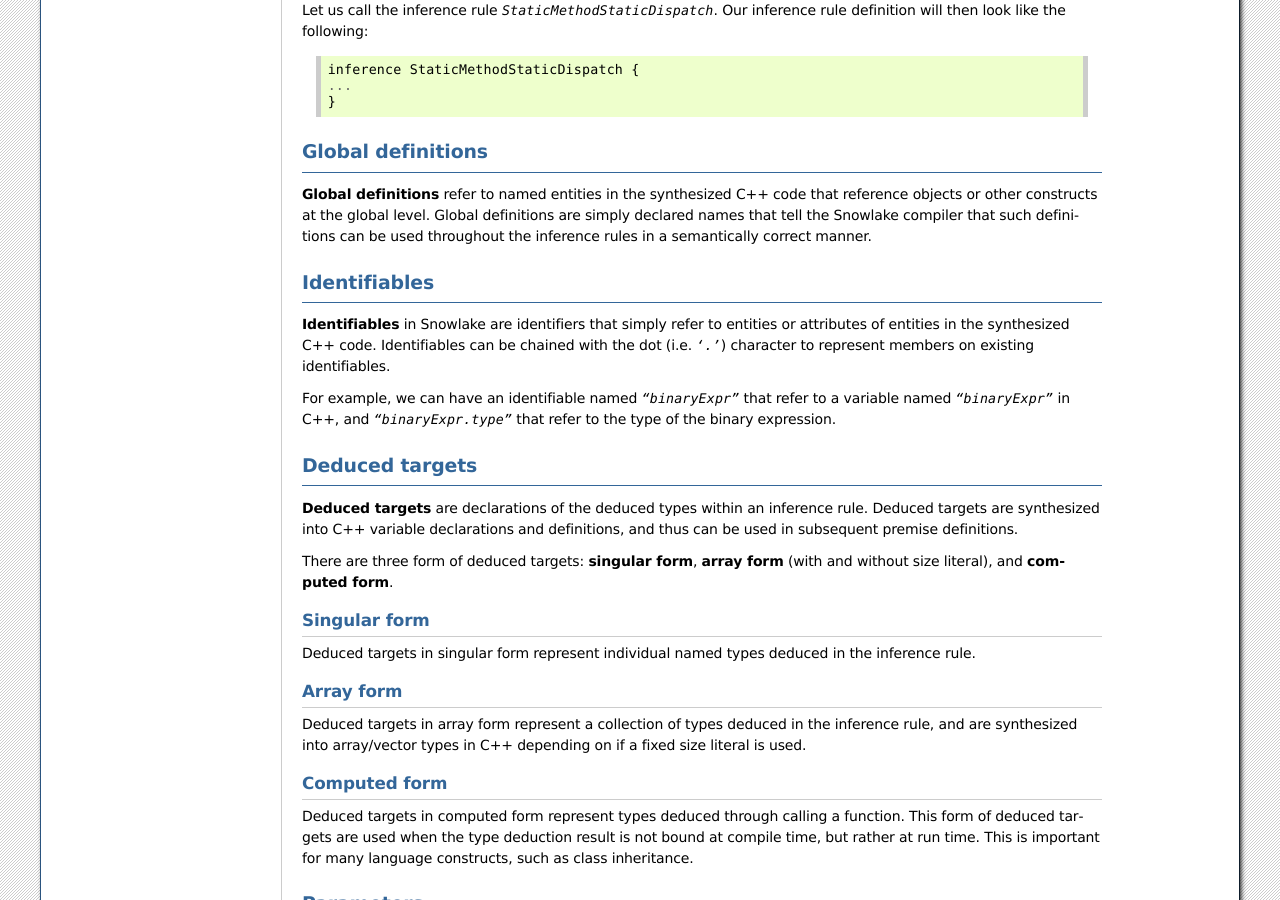
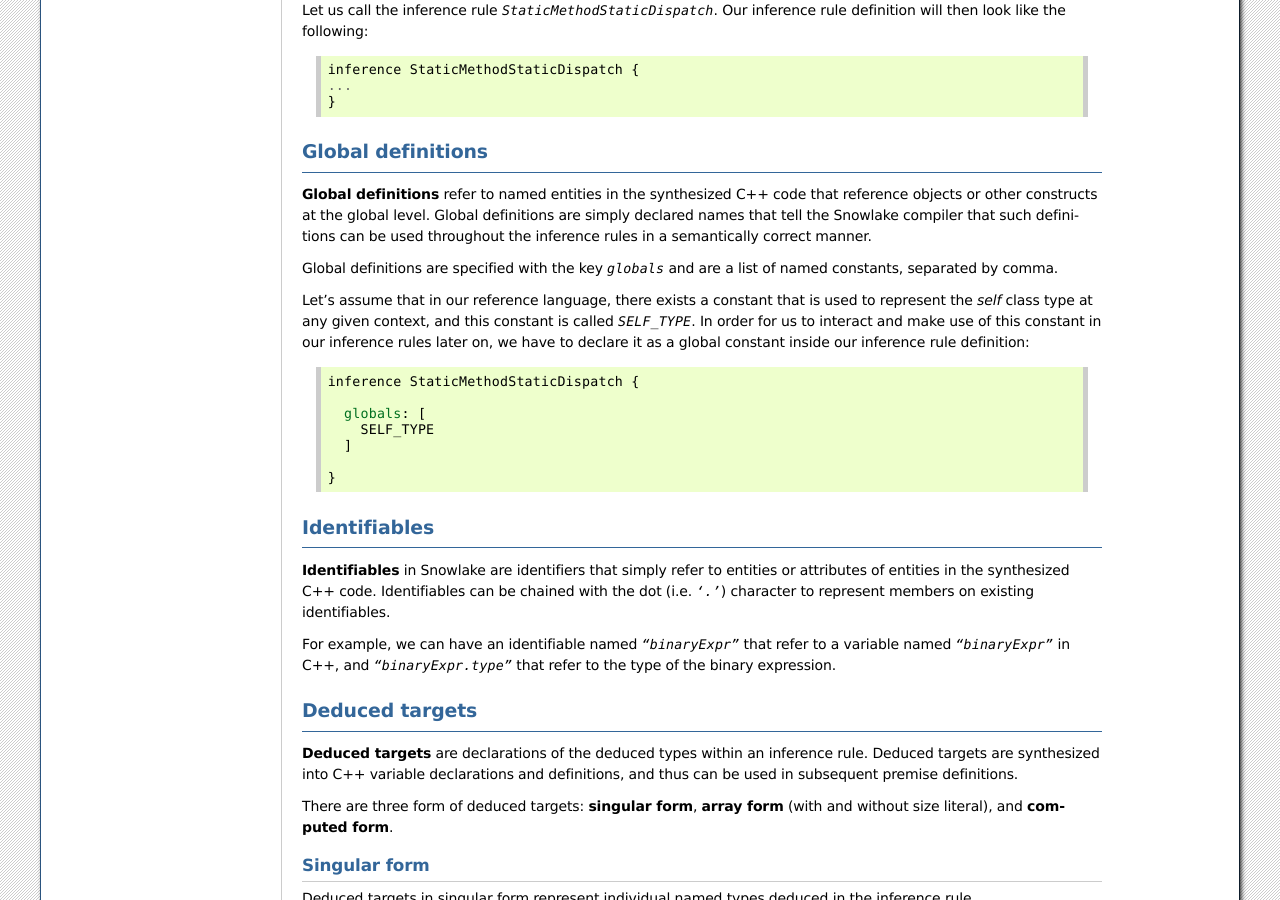
Before and after one commit to libcxx/Snowlake, a Sphinx documentation site: the page built from docs/source/tutorial.rst, in a window 1280 px wide and 900 px high, scrolled down 3212 px. Built offline with Sphinx 7.4.7, drawn with Linux system fonts in a browser that asks for light colours.

Commit message:
Elaborate on "Global definitions" section [ci skip]

```diff
--- a/docs/source/tutorial.rst
+++ b/docs/source/tutorial.rst
@@ -253,6 +253,23 @@ Global definitions are simply declared names that tell the Snowlake compiler
 that such definitions can be used throughout the inference rules in a
 semantically correct manner.
 
+Global definitions are specified with the key `globals` and are a list of
+named constants, separated by comma.
+
+Let's assume that in our reference language, there exists a constant that
+is used to represent the *self* class type at any given context, and this
+constant is called `SELF_TYPE`. In order for us to interact and make use
+of this constant in our inference rules later on, we have to declare it
+as a global constant inside our inference rule definition::
+
+  inference StaticMethodStaticDispatch {
+
+    globals: [
+      SELF_TYPE
+    ]
+
+  }
+
 
 Identifiables
 #############
```
